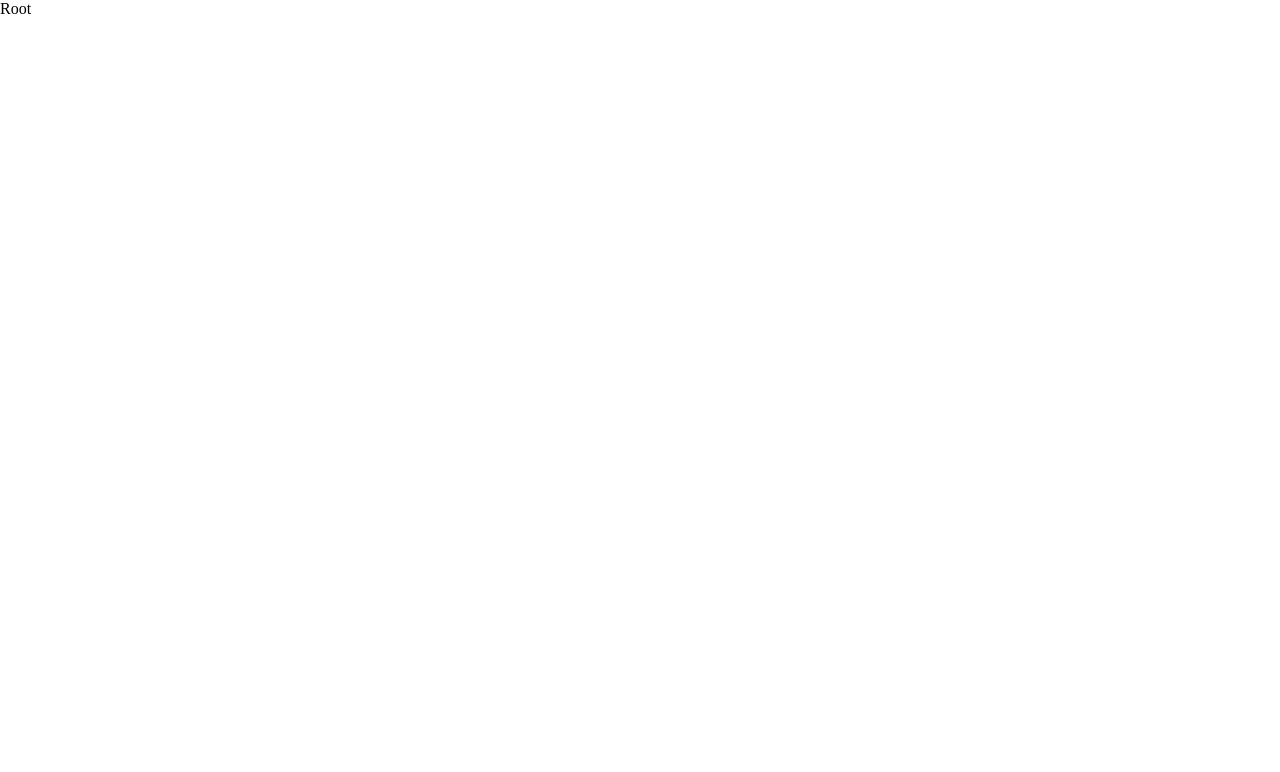
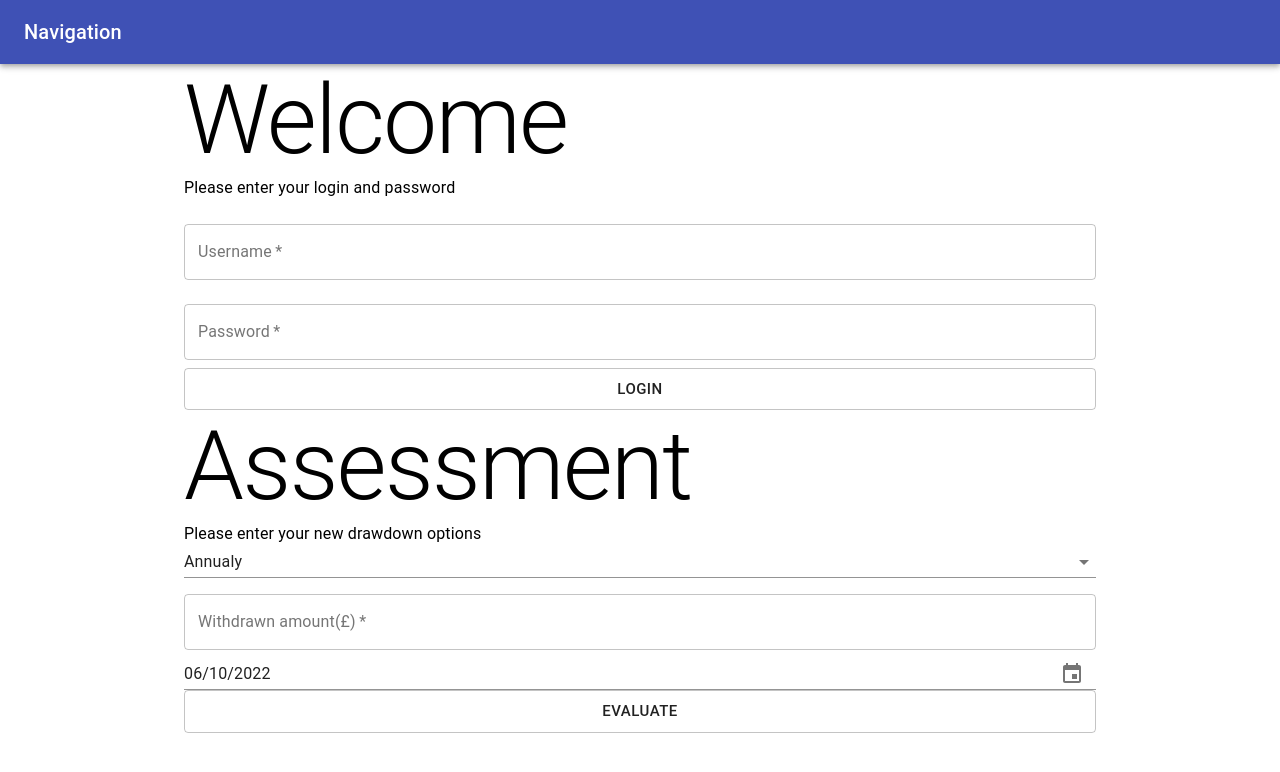
Before and after one commit to ArgyriosSynanis/technical-assesment-react, a React (Create React App) app: page / in a window 1280 px wide. Shown: the top 772 px of the page. Built offline with nearby package versions, Linux system fonts and the light colour scheme.

Commit message:
welcome assessment and navigation initial setup

```diff
--- a/src/App.js
+++ b/src/App.js
@@ -1,8 +1,18 @@
 import React from 'react';
+import Welcome from './pages/Welcome';
+import Assessment from './pages/Assessment';
+import Navigation from './components/Navigation';
+
+import { Container, Box } from '@material-ui/core/';
 
 export default function App() {
-
-	return (
-		<div>Root</div>
-	);
+  return (
+    <Box>
+      <Navigation />
+      <Container component="main" maxWidth="md">
+        <Welcome />
+        <Assessment />
+      </Container>
+    </Box>
+  );
 }
--- /dev/null
+++ b/src/components/Navigation.js
@@ -0,0 +1,16 @@
+import * as React from 'react';
+import { Box, Toolbar, Typography, Button, AppBar } from '@material-ui/core';
+
+export default function ButtonAppBar() {
+  return (
+    <Box sx={{ flexGrow: 1 }}>
+      <AppBar position="static">
+        <Toolbar sx={{ display: 'flex', justifyContent: 'space-between' }}>
+          <Typography variant="h6" component="div" sx={{ flexGrow: 1 }}>
+            Navigation
+          </Typography>
+        </Toolbar>
+      </AppBar>
+    </Box>
+  );
+}
--- a/src/index.css
+++ b/src/index.css
@@ -2,3 +2,7 @@ html, body {
     margin: 0;
     padding: 0;
 }
+
+h1 {
+    margin: 0;
+}
--- /dev/null
+++ b/src/pages/Assessment.js
@@ -0,0 +1,97 @@
+import * as React from 'react';
+import { useState } from 'react';
+import DateFnsUtils from '@date-io/date-fns';
+import {
+  KeyboardDatePicker,
+  MuiPickersUtilsProvider,
+} from '@material-ui/pickers';
+import {
+  Typography,
+  TextField,
+  Select,
+  Button,
+  Box,
+  FormControl,
+  MenuItem,
+} from '@material-ui/core';
+
+const Assessment = () => {
+  const [payments, setPayments] = useState('annualy');
+  const [withdrawnAmount, setWithdrawnAmount] = useState('');
+  const [selectedDate, handleDateChange] = useState(new Date());
+
+  const handlePayment = (e) => {
+    setPayments(e.target.value);
+  };
+
+  const handleWithdrawnAmount = (e) => {
+    setWithdrawnAmount(e.target.value.replace(/\D/g, ''));
+  };
+
+  const handleSubmit = (event) => {
+    event.preventDefault();
+    const data = new FormData(event.currentTarget);
+    console.log({
+      payments: data.get('payments'),
+      withdrawnAmount: data.get('withdrawnAmount'),
+      date: data.get('date'),
+    });
+  };
+
+  return (
+    <Box>
+      <Typography variant="h1">Assessment</Typography>
+      <Typography variant="body1">
+        Please enter your new drawdown options
+      </Typography>
+
+      <Box component="form" onSubmit={handleSubmit} noValidate>
+        <FormControl fullWidth>
+          <Select
+            name="payments"
+            labelId="payments"
+            id="payments"
+            value={payments}
+            onChange={handlePayment}
+          >
+            <MenuItem value={'weekly'}>Weekly</MenuItem>
+            <MenuItem value={'monthly'}>Monthly</MenuItem>
+            <MenuItem value={'annualy'}>Annualy</MenuItem>
+          </Select>
+        </FormControl>
+        <FormControl fullWidth>
+          <TextField
+            variant="outlined"
+            margin="normal"
+            required
+            name="withdrawnAmount"
+            label="Withdrawn amount(£)"
+            id="withdrawnAmount"
+            value={withdrawnAmount}
+            onChange={handleWithdrawnAmount}
+          />
+        </FormControl>
+        <MuiPickersUtilsProvider utils={DateFnsUtils}>
+          <KeyboardDatePicker
+            clearable
+            fullWidth
+            minDate={new Date()}
+            maxDate={
+              new Date(new Date().setFullYear(new Date().getFullYear() + 1))
+            }
+            maxDateMessage="Date should be within the next year"
+            format="dd/MM/yyyy"
+            name="date"
+            value={selectedDate}
+            onChange={(date) => handleDateChange(date)}
+          />
+        </MuiPickersUtilsProvider>
+        <Button type="submit" fullWidth variant="outlined" size="large">
+          Evaluate
+        </Button>
+      </Box>
+    </Box>
+  );
+};
+
+export default Assessment;
--- /dev/null
+++ b/src/pages/Welcome.js
@@ -0,0 +1,50 @@
+import * as React from 'react';
+import { useState } from 'react';
+import { Typography, TextField, Button, Box } from '@material-ui/core';
+
+const Welcome = () => {
+  const handleSubmit = (event) => {
+    event.preventDefault();
+    const data = new FormData(event.currentTarget);
+    console.log({
+      username: data.get('username'),
+      password: data.get('password'),
+    });
+  };
+
+  return (
+    <Box>
+      <Typography variant="h1">Welcome</Typography>
+      <Typography variant="body1">
+        Please enter your login and password
+      </Typography>
+
+      <Box component="form" onSubmit={handleSubmit} noValidate sx={{ mt: 1 }}>
+        <TextField
+          variant="outlined"
+          margin="normal"
+          required
+          fullWidth
+          id="username"
+          label="Username"
+          name="username"
+        />
+        <TextField
+          variant="outlined"
+          margin="normal"
+          required
+          fullWidth
+          name="password"
+          label="Password"
+          type="password"
+          id="password"
+        />
+        <Button type="submit" fullWidth variant="outlined" size="large">
+          Login
+        </Button>
+      </Box>
+    </Box>
+  );
+};
+
+export default Welcome;
```
Also changed, not shown: 1 other file (tests, documents, lock files or other folders).
